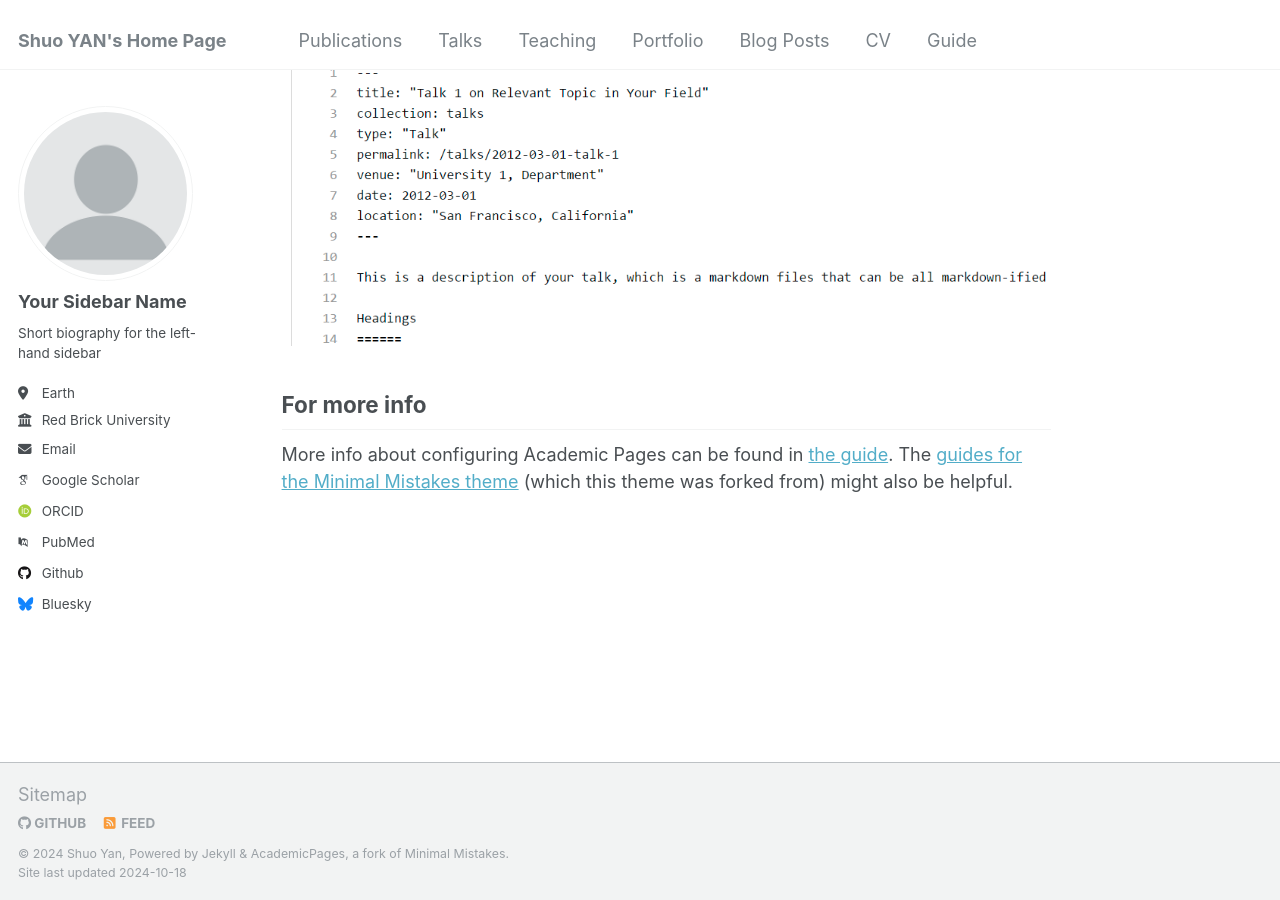
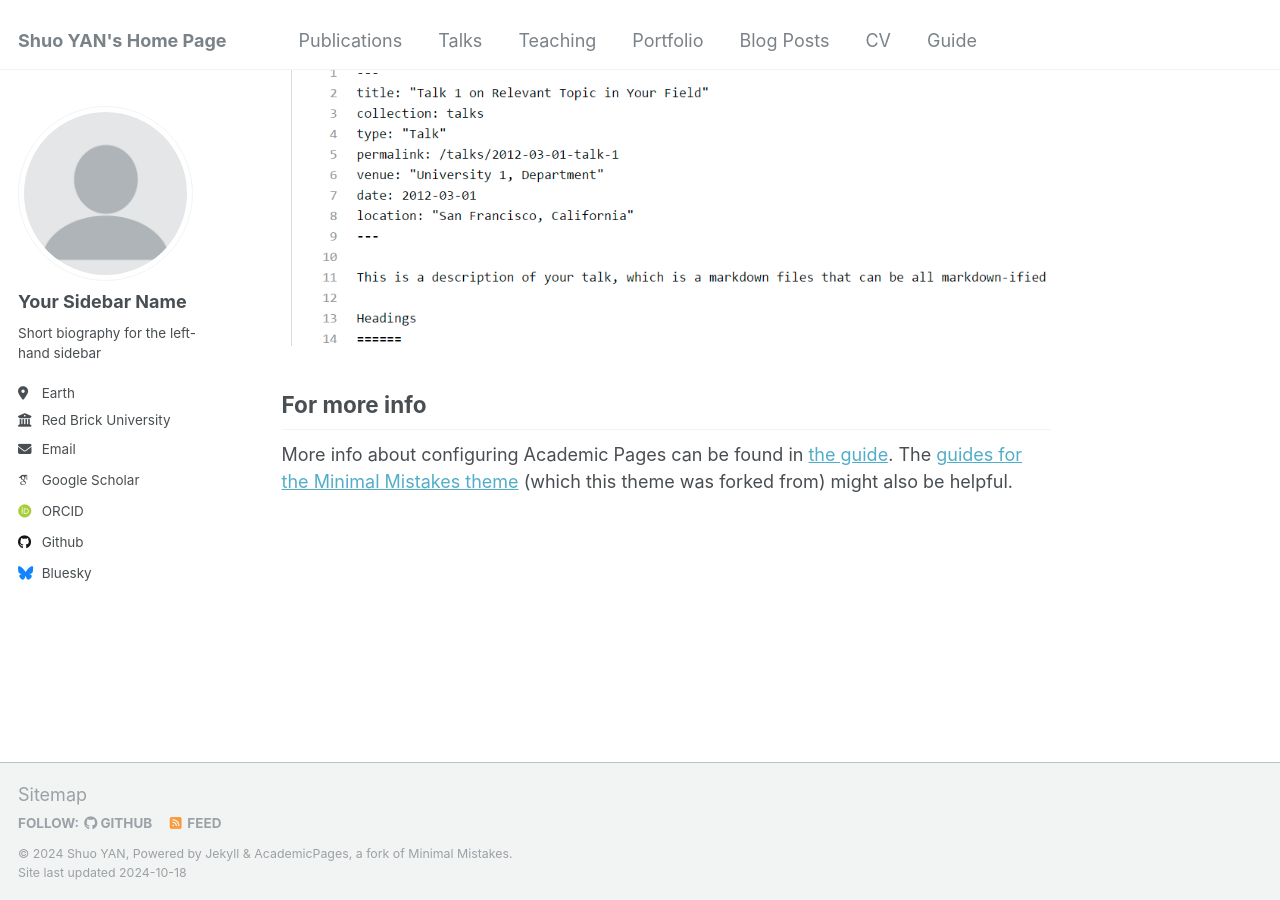
Before and after one commit to cctv2582/personalwebpage, a Jekyll site: the page built from _pages/about.md, in a window 1280 px wide and 900 px high, scrolled down 2643 px. Built offline with Jekyll 4.4.1, drawn with Linux system fonts in a browser that asks for light colours; some web fonts are replaced; part of the change alters nothing that is shown.

Commit message:
Update _config.yml

```diff
--- a/_config.yml
+++ b/_config.yml
@@ -7,12 +7,12 @@
 # server process.
 
 # Basic Site Settings
-locale                   : "en-AUS"
+locale                   : "en-US"
 title                    : "Shuo YAN's Home Page"
 title_separator          : "-"
-name                     : &name "Shuo Yan"
+name                     : &name "Shuo YAN"
 description              : &description "personal description"
-url                      : https://shuoyan.personalwebpage # the base hostname & protocol for your site e.g. "https://mmistakes.github.io"
+url                      : https://academicpages.github.io # the base hostname & protocol for your site e.g. "https://mmistakes.github.io"
 baseurl                  : "" # the subpath of your site, e.g. "/blog"
 repository               : "academicpages/academicpages.github.io"
 
@@ -32,11 +32,11 @@ author:
 
   # Academic websites
   arxiv            : # URL - Update with the correct link to your profile
-  googlescholar    : "https://scholar.google.com/citations?user=PS_CX0AAAAAJ"
+  googlescholar    : "https://scholar.google.com.au/citations?user=WHmJrWUAAAAJ&hl=en"
   impactstory      : # URL
-  orcid            : "http://orcid.org/yourorcidurl"
+  orcid            : "https://orcid.org/0000-0003-0413-7007"
   semantic         : # URL
-  pubmed           : "https://www.ncbi.nlm.nih.gov/pubmed/?term=john+snow"
+   # pubmed           : "https://www.ncbi.nlm.nih.gov/pubmed/?term=john+snow"
   researchgate     : # URL
 
   # Repositories and software development
```
